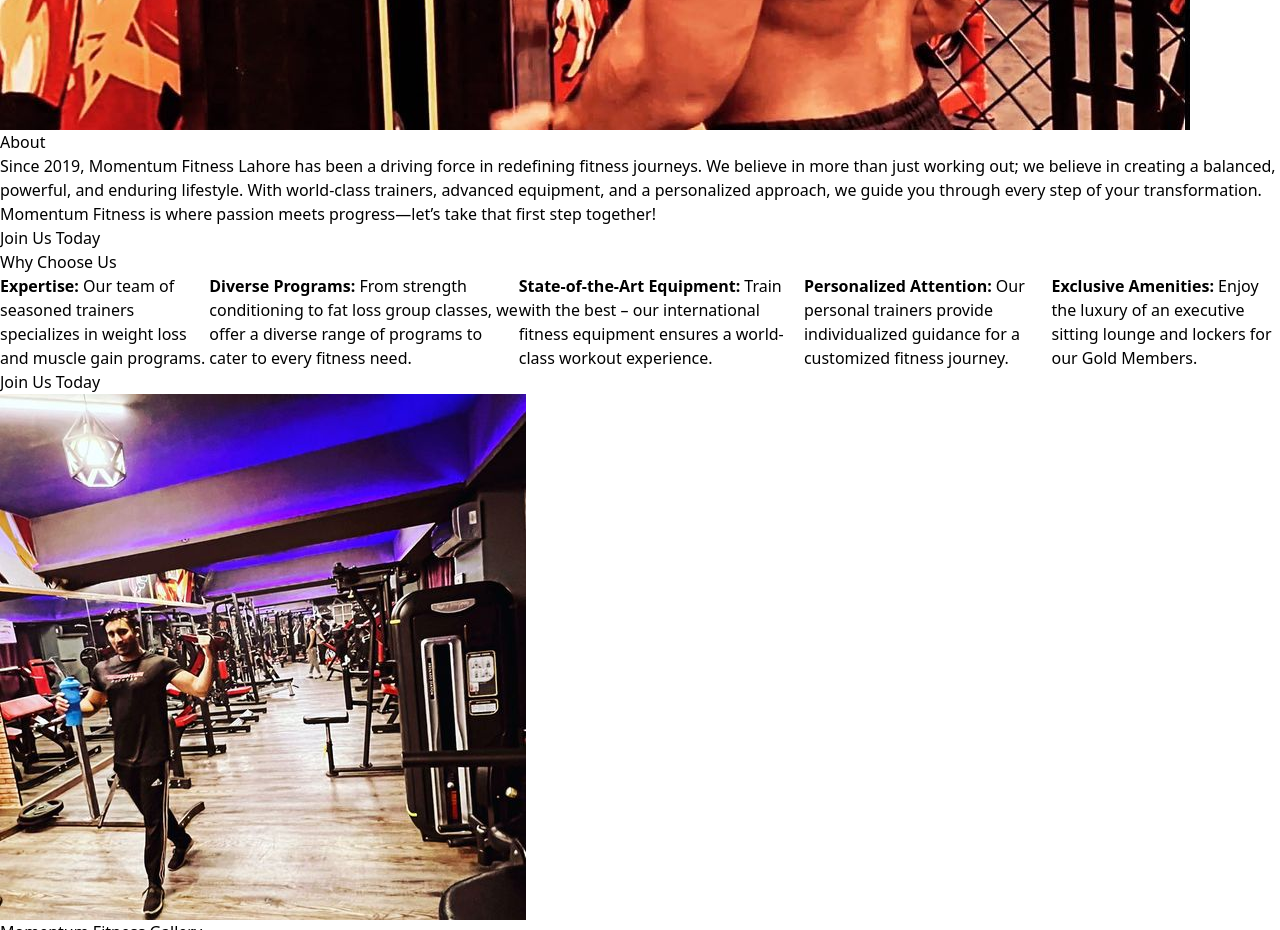
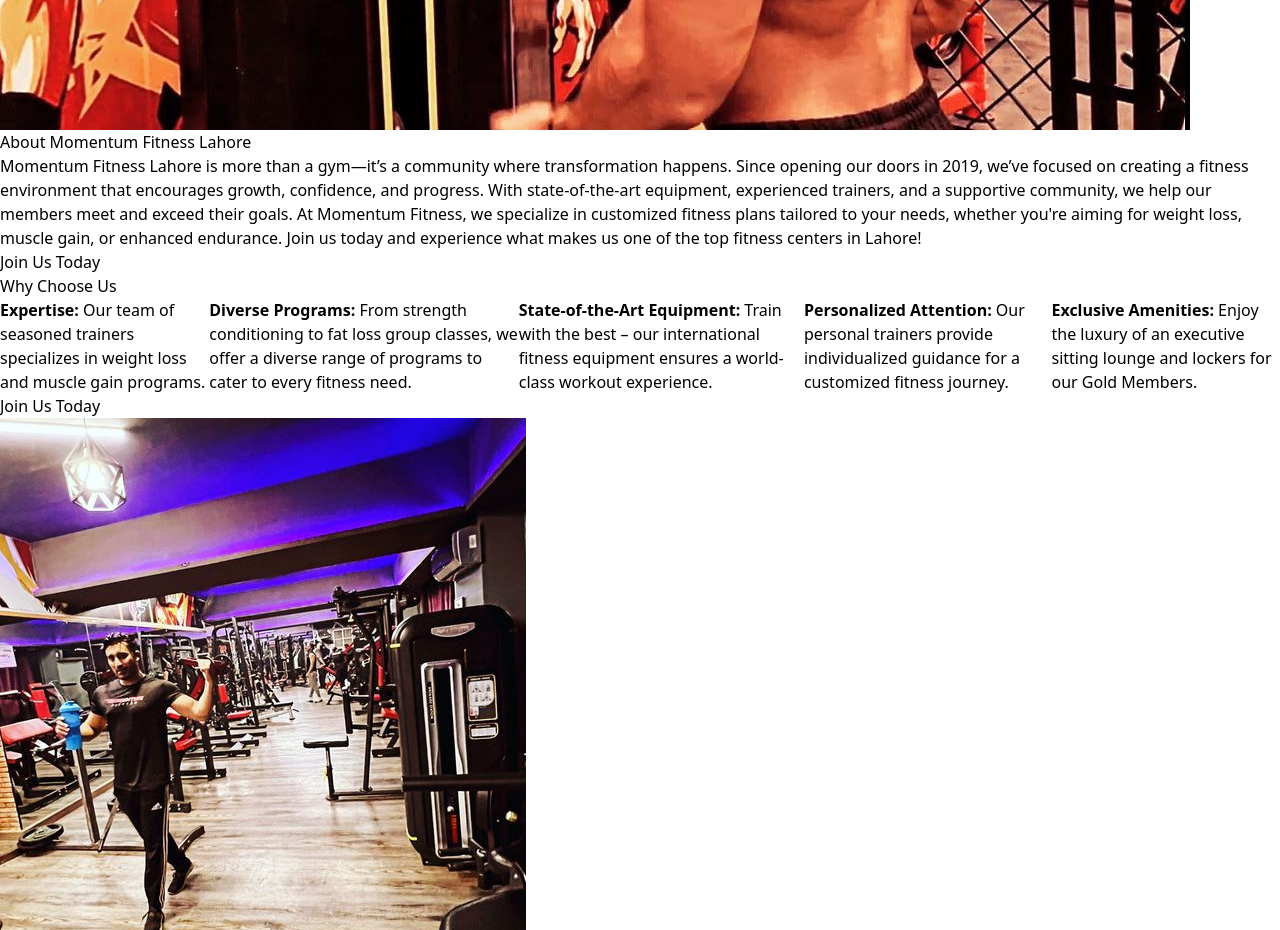
Before and after one commit to zabipacer/Momentum-Fitness-Lahore, a React (Vite) app: page / in a window 1280 px wide. Shown: the part 1980-2910 px from the top of the page. Built offline with nearby package versions, Linux system fonts and the light colour scheme.

Commit message:
Update About.jsx

```diff
--- a/src/components/About.jsx
+++ b/src/components/About.jsx
@@ -18,13 +18,12 @@
         <div className="md:w-1/2 w-full md:pl-12  px-5 md:px-0 ">
           {/* Heading */}
           <h2 className="text-3xl md:text-5xl font-bold text-[#ff0032] mb-6">
-            About
+            About Momentum Fitness Lahore
           </h2>
 
           {/* Paragraph */}
           <p className="text-[1rem] sm:py-5 md:py-0 px-2 md:px-0 md:text-xl mb-6 text-justify">
-            Since 2019, Momentum Fitness Lahore has been a driving force in redefining fitness journeys. We believe in more than just working out; we believe in creating a balanced, powerful, and enduring lifestyle. With world-class trainers, advanced equipment, and a personalized approach, we guide you through every step of your transformation. Momentum Fitness is where passion meets progress—let’s take that first step together!
-          </p>
+        Momentum Fitness Lahore is more than a gym—it’s a community where transformation happens. Since opening our doors in 2019, we’ve focused on creating a fitness environment that encourages growth, confidence, and progress. With state-of-the-art equipment, experienced trainers, and a supportive community, we help our members meet and exceed their goals. At Momentum Fitness, we specialize in customized fitness plans tailored to your needs, whether you're aiming for weight loss, muscle gain, or enhanced endurance. Join us today and experience what makes us one of the top fitness centers in Lahore!   </p>
 
           {/* Call to Action Button */}
           <a
```
